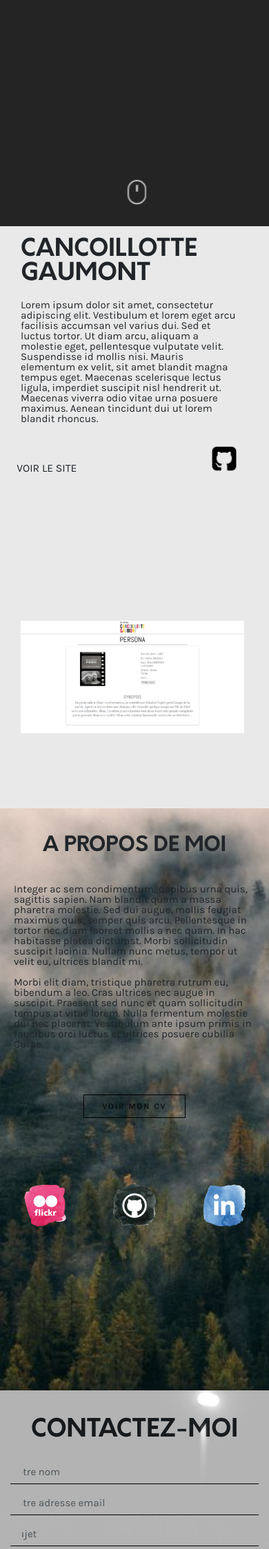
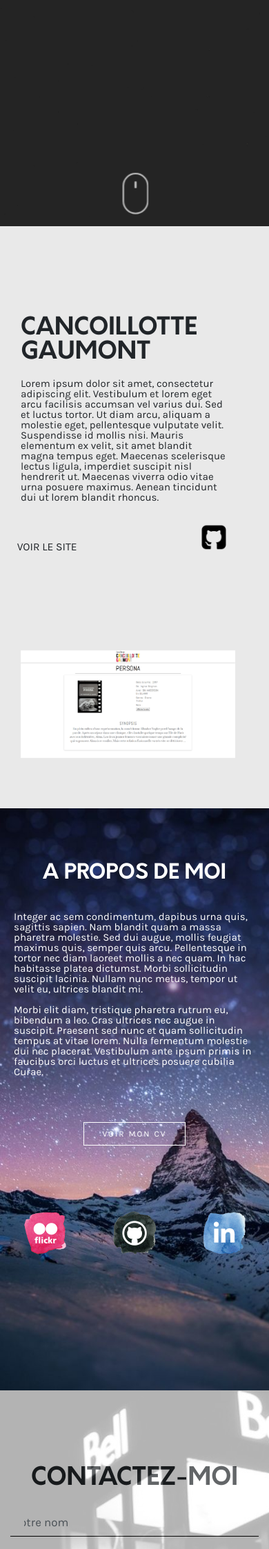
Before and after one commit to kvnbrnrd/Portfolio, a PHP site: page / in a window 390 px wide; the page is wider, and only the part inside the window is pictured. Shown: the part 516-2762 px from the top of that part at 69% size. Run offline with PHP 8.4, Linux system fonts and the light colour scheme; some libraries are stand-ins or nearby versions.

Commit message:
[edit] -- Responsive mobile --

```diff
--- a/Assets/CSS/main.css
+++ b/Assets/CSS/main.css
@@ -292,42 +292,6 @@
 		color: #ececec;
 	}
 
-	.scroll-downs {
-		position: absolute;
-		top: 0;
-		right: 0;
-		bottom: 0;
-		left: 0;
-		margin : auto;
-
-		width: 34px;
-		height: 55px;
-	  }
-	  .mousey {
-		width: 3px;
-		padding: 10px 15px;
-		height: 35px;
-		border: 2px solid #fff;
-		border-radius: 25px;
-		opacity: 0.75;
-		box-sizing: content-box;
-	  }
-	  .scroller {
-		width: 3px;
-		height: 10px;
-		border-radius: 25%;
-		background-color: #fff;
-		/* animation-name: scroll;
-		animation-delay: 3s;
-		animation-duration: 2.2s;
-		animation-timing-function: cubic-bezier(.15,.41,.69,.94);
-		animation-iteration-count: infinite; */
-	  }
-	  @keyframes scroll {
-		0% { opacity: 0; }
-		10% { transform: translateY(0); opacity: 1; }
-		100% { transform: translateY(15px); opacity: 0;}
-	  }
 
 /* ******************************* Fin Home ******************************************** */
 
@@ -422,6 +386,7 @@
 	font-size: 5.5rem;
 	font-family: 'orkney', 'Times New Roman', Times, serif;
 	margin-top: 8rem;
+	color: white;
  }
 
 
@@ -431,6 +396,7 @@
 	font-family: 'karla', 'Times New Roman', Times, serif;
 	margin-top: 6rem;
 	padding-bottom: 5rem;
+	color: white;
  }
 
 
@@ -530,11 +496,13 @@
 	  margin-bottom: 2.5rem;
   }
 
-  .btn-mod.btn-border2 {
-	color: #000000;
+  .btn-mod.btn-border1 {
+	color: white;
+	border: 1px solid white;
 	background: transparent;
 	margin-bottom: 2.5rem;
 }
+
 
   .btn-mod, a.btn-mod {
 	  -webkit-box-sizing: border-box;
@@ -563,7 +531,7 @@
 	  transition: all 0.2s cubic-bezier(0.000, 0.000, 0.580, 1.000);
   }
 
-  .btn-mod.btn-border:hover, .btn-mod.btn-border2:hover, .btn-mod.btn-border:active, .btn-mod.btn-border2:active, .btn-mod.btn-border:focus, .btn-mod.btn-border2:focus, .btn-mod.btn-border:active:focus, .btn-mod.btn-border2:active:focus {
+  .btn-mod.btn-border:hover,.btn-mod.btn-border1:hover, .btn-mod.btn-border:active, .btn-mod.btn-border1:active, .btn-mod.btn-border:focus, .btn-mod.btn-border2:focus, .btn-mod.btn-border:active:focus, .btn-mod.btn-border1:active:focus {
 	  color: #fff;
 	  border-color: #000;
 	  background: #000;
@@ -592,23 +560,34 @@
 		left: 0;
 		margin : auto;
 
-		width: 21px;
-		height: 35px;
+		width: 34px;
+		height: 55px;
 	  }
 	  .mousey {
 		width: 3px;
-		padding: 5px 10px;
-		height: 21px;
+		padding: 10px 15px;
+		height: 35px;
 		border: 2px solid #fff;
 		border-radius: 25px;
 		opacity: 0.75;
 		box-sizing: content-box;
 	  }
-	  .scroller {
-		width: 3px;
-		height: 10px;
-		border-radius: 25%;
-		background-color: #fff;
+	  .scroller
+	  {
+		  width: 3px;
+		  height: 10px;
+		  border-radius: 25%;
+		  background-color: #fff;
+		  animation-name: scroll;
+		  animation-delay: 2s;
+		  animation-duration: 2.2s;
+		  animation-timing-function: cubic-bezier(.15,.41,.69,.94);
+		  animation-iteration-count: infinite;
+		  }
+		  @keyframes scroll {
+		  0% { opacity: 0; }
+		  10% { transform: translateY(0px); opacity: 1; }
+		  100% { transform: translateY(15px); opacity: 0;}
 	  }
 
 /* ******************************* Fin Animations scroll ******************************************** */
@@ -687,7 +666,7 @@
 
 	.align-items-center
 	{
-	min-width: 100vw;
+	min-width: 100%;
 	min-height: 100vh;
 	margin-left: 0rem;
 	}
@@ -696,7 +675,7 @@
 	{
 	font-size: 3.5rem;
 	font-family: 'orkney', 'Times New Roman', Times, serif;
-	margin-top: -9rem;
+	margin-top: 6rem;
 	padding-bottom: 2rem;
 
 	}
@@ -740,7 +719,8 @@
 {
    font-size: 3rem;
    font-family: 'orkney', 'Times New Roman', Times, serif;
-   margin-top: 4rem;
+   margin-top: 8rem;
+   color: white;
 }
 
 .apropos
@@ -751,6 +731,7 @@
    padding-bottom: 4rem;
    margin-left: 2rem;
    margin-right: 2rem;
+   color: white;
 }
 
 .justify-content-around
@@ -768,6 +749,11 @@
 
 /* ******************************* Fin A Propos ******************************************** */
 
+	#fond
+	{
+		background-image: url('../Images/mobilephonebooth.jpg');
+	}
+
 	.col-xs-12.col-sm-12.col-md-12.col-lg-12
 	{
 		padding: 0% 0% 0% 0%;
@@ -775,12 +761,18 @@
 
 	form
 	{
+		opacity: 0.7;
 		height: 100vh;
 	}
 
+	.form-title
+	{
+		margin-top: 7rem;
+	}
+
 	.form-group .form-control {
-		padding: 1.7rem;
-		font-size: 1.5rem;
+		padding: 2rem;
+		font-size: 1.7rem;
 	  }
 
 	  .btn-mod.btn-large {
@@ -789,18 +781,12 @@
 		font-size: 1.2rem;
 	}
 
-	.btn-mod.btn-border {
-		color: #000000;
-		border: 1px solid #000000;
+	.btn-mod.btn-border1 {
+		color: white;
+		border: 1px solid white;
 		background: transparent;
 		margin-bottom: 1.5rem;
 	}
-
-	.btn-mod.btn-border2 {
-	  color: #000000;
-	  background: transparent;
-	  margin-bottom: 1.5rem;
-  }
 
 /* ******************************* Fin Contact ******************************************** */
 
--- a/Views/HomeView.php
+++ b/Views/HomeView.php
@@ -146,8 +146,8 @@
                 </p>
             </div>
             <div class="text-center margin-top-25 CV">
-                <button type="submit" class="btn btn-mod btn-border btn-large fr">Voir mon CV</button>
-                <button type="submit" class="btn btn-mod btn-border btn-large en">See my resume</button>
+                <button type="submit" class="btn btn-mod btn-border1 btn-large fr">Voir mon CV</button>
+                <button type="submit" class="btn btn-mod btn-border1 btn-large en">See my resume</button>
             </div>
             <div class="row justify-content-around">
                 <a href="#"><img src="Assets/Images/rdflickr.png" alt="Flickr" class="col-4rd"></a>
@@ -196,10 +196,8 @@
                         </div>
                         <div class="text-center margin-top-25">
                             <button id="validate" type="submit" class="btn btn-mod btn-border btn-large fr">Envoyer le message</button>
-                            <button id="retour" class="btn btn-mod btn-border2 btn-large fr">Revenir aux projets</button>
                         <div class="text-center margin-top-25">
                             <button id="validateEn" type="submit" class="btn btn-mod btn-border btn-large en">Send message</button>
-                            <button id="retour2" class="btn btn-mod btn-border2 btn-large en">Back to projects</button>
                         </div>
                         </div>
                     </form>
```
Also changed, not shown: Assets/Images/mobilemountain.jpg, Assets/Images/mobilephonebooth.jpg (added), Assets/Images/mountain.jpg.
